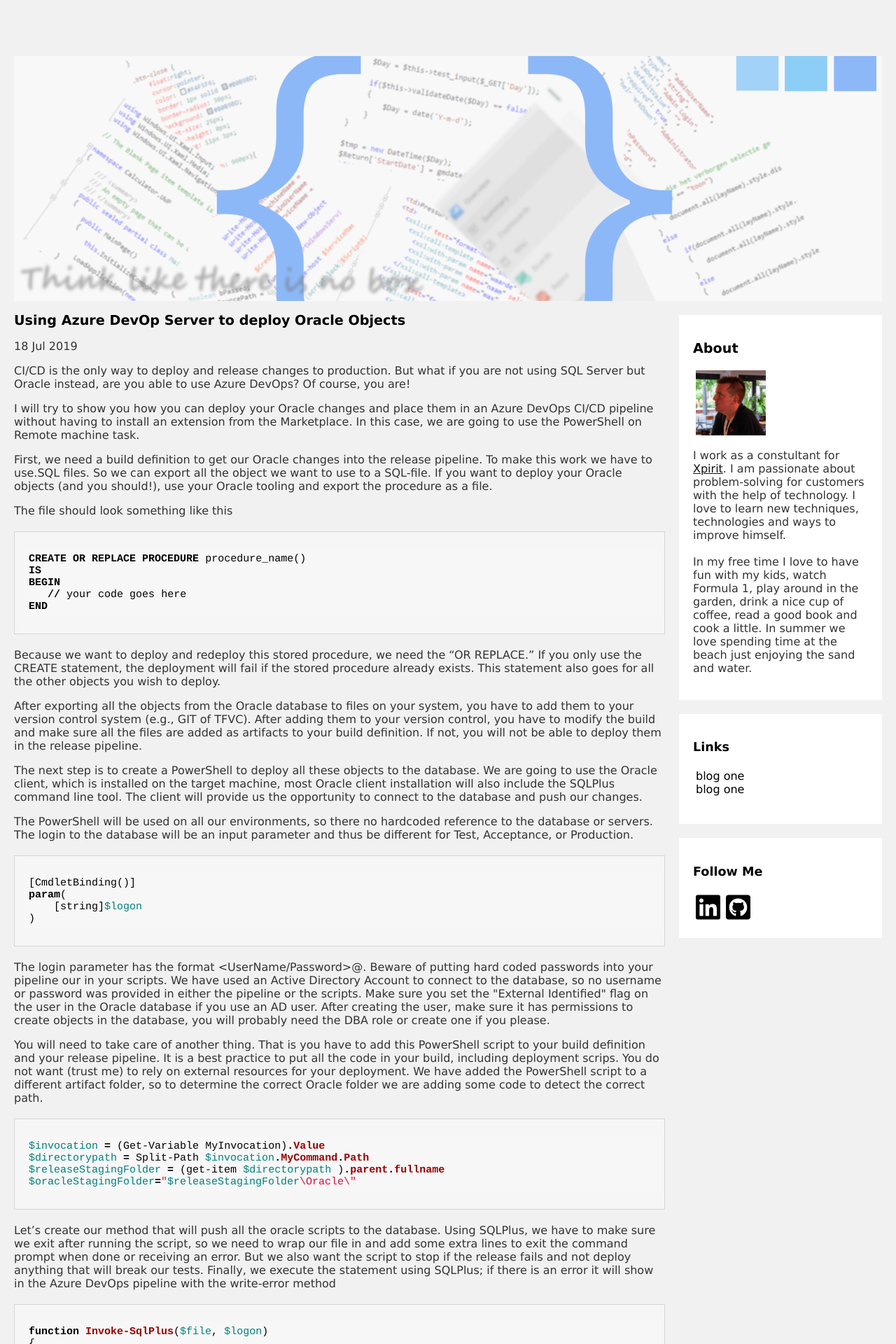
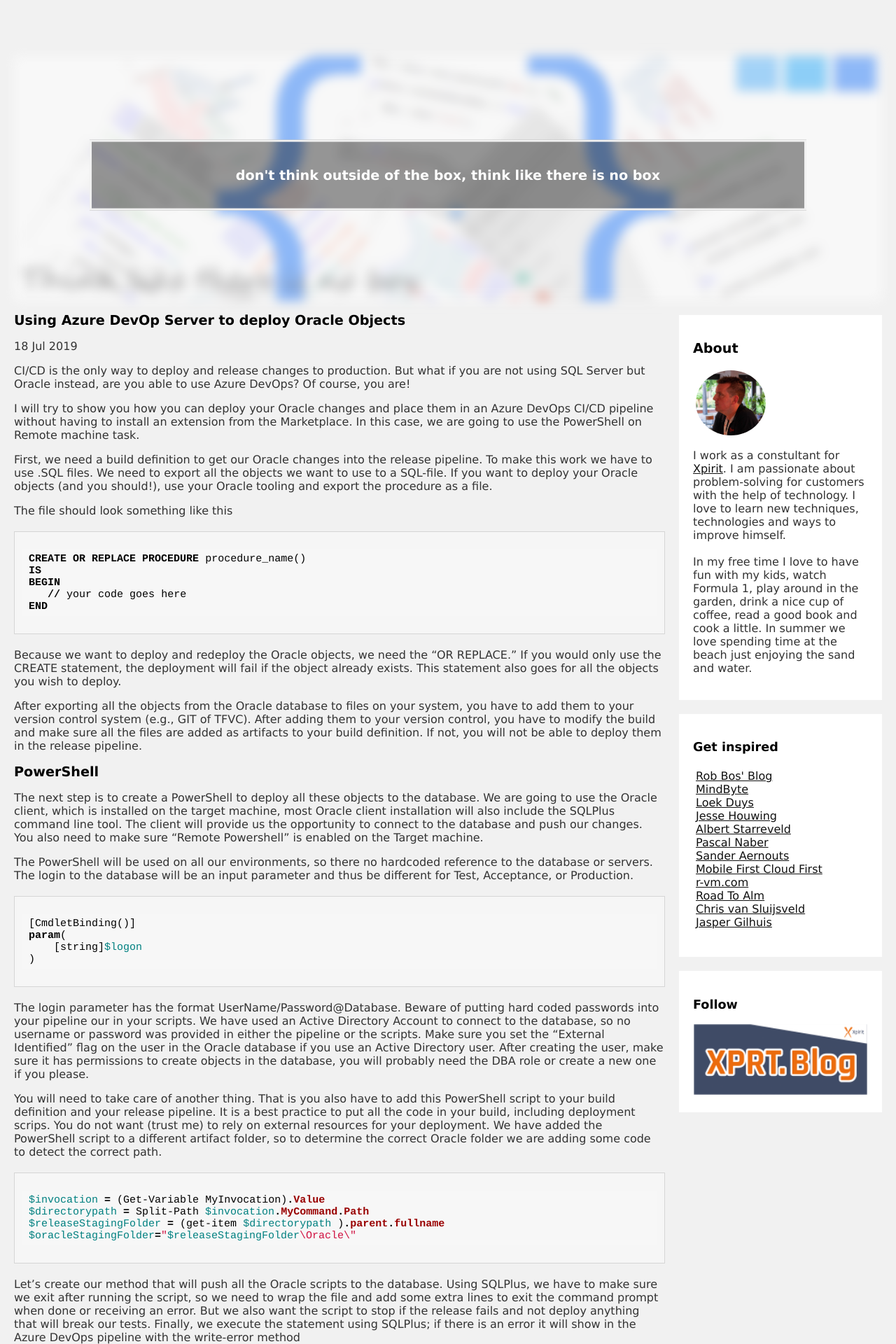
Before and after one commit to arjanvanbekkum/arjanvanbekkum.github.io, a Jekyll site: the page built from _posts/2019-07-18-Using-Azure-DevOps-Server-to-deploy-Oracle-objects.md, in a window 1280 px wide. Shown: the top 1920 px of the page at 70% size. Built offline with Jekyll 4.4.1, drawn with Linux system fonts in a browser that asks for light colours; some of the changed text lies outside the part shown.

Commit message:
update layout

````diff
--- a/_layouts/default.html
+++ b/_layouts/default.html
@@ -8,9 +8,12 @@
 			<link rel="stylesheet" href="https://use.fontawesome.com/releases/v5.7.0/css/all.css" integrity="sha384-lZN37f5QGtY3VHgisS14W3ExzMWZxybE1SJSEsQp9S+oqd12jhcu+A56Ebc1zFSJ" crossorigin="anonymous">
 		</head>
 		<body>
-			<div class="header">
+				<div class="header">
 
-			  </div>
+			  	</div>
+			  	<div class="bg-text">
+					<h2>don't think outside of the box, think like there is no box</h2>
+			    </div>
 
 			  <div class="row">
 				<div class="leftcolumn">
@@ -21,7 +24,7 @@
 				<div class="rightcolumn">
 				  <div class="card">
 					<h2>About</h2>
-					<div class="fakeimg" style="height:100px;"><img src="/images/arjan.jpg" alt="arjan" width="100px"></div>
+					<div class="fakeimg" style="height:100px;"><img src="/images/arjan.jpg" alt="arjan" width="100px" style="border-radius: 50%;"></div>
 					<p>I work as a constultant for <a href="http://www.xpirit.com" alt="xpirit" target="blank">Xpirit</a>. I am passionate about problem-solving for customers with the help of technology.
 						I love to learn new techniques, technologies and ways to improve himself. <br/><br />
 						In my free time I love to have fun with my kids, watch Formula 1, play around in the garden, drink a nice cup of coffee, read a good book and cook a little.
@@ -29,24 +32,34 @@
  						</p>
 				  </div>
 				  <div class="card">
-					<h3>Links</h3>
+					<h3>Get inspired</h3>
 					<ul>
-						<li>blog one</li>
-						<li>blog one</li>
+						<li><a href="https://rajbos.github.io/" alt="Rob Bos" target="_blank">Rob Bos' Blog</a> </li>
+						<li><a href="https://mindbyte.nl/" alt="MindByte" target="_blank">MindByte</a></li>
+						<li><a href="https://loekd.wordpress.com/" alt="Loek Duys" target="_blank">Loek Duys</a></li>
+						<li><a href="https://jessehouwing.net/" alt="Jesse Houwing" target="_blank">Jesse Houwing</a></li>
+						<li><a href="https://medium.com/@abstarreveld" alt="Albert Starreveld" target="_blank">Albert Starreveld</a></li>
+						<li><a href="https://pascalnaber.wordpress.com/" alt="Pascal Naber" target="_blank">Pascal Naber</a></li>
+						<li><a href="https://blog.sanderaernouts.com/" alt="Sander Aernouts" target="_blank">Sander Aernouts</a></li>
+						<li><a href="https://mobilefirstcloudfirst.net/" alt="Mobile First Cloud First" target="_blank">Mobile First Cloud First</a></li>
+						<li><a href="https://r-vm.com/" alt="Reinier van Maanen" target="_blank">r-vm.com</a></li>
+						<li><a href="https://roadtoalm.com/" alt="Rene van Osnabrugge" target="_blank">Road To Alm</a></li>
+						<li><a href="https://blog.sluijsveld.com/" alt="Chris van Sluijsveld" target="_blank">Chris van Sluijsveld</a></li>
+						<li><a href="https://jaspergilhuis.nl/" alt="Jasper Gilhuis" target="_blank">Jasper Gilhuis</a></li>
 					</ul>
 				  </div>
 				  <div class="card follow">
-					<h3>Follow Me</h3>
-					<ul>
-						<li><i class="fab fa-linkedin" style="font-size: 2.5em"></i></li>
-						<li><i class="fab fa-github-square" style="font-size: 2.5em"></i></li>
-					</ul>
+					<h3>Follow</h3>
+					<a href="https://www.xpirit.com/arjan" alt="Lets engage" target="_blank"><img src="/images/xpiritexportblog.png" alt="Xpirit Blog" width="100%" /></a>
 				  </div>
 				</div>
 			  </div>
 
 			  <div class="footer">
-				<h2>Footer</h2>
+					<ul>
+						<li><a href="https://www.linkedin.com/in/arjan-van-bekkum-2336513/" alt="linkedIn" target="_blank"><i class="fab fa-linkedin" style="font-size: 2.5em"></i></a></li>
+						<li><a href="https://github.com/arjanvanbekkum/" alt="GitHub" target="_blank"><i class="fab fa-github-square" style="font-size: 2.5em"></i></a></li>
+					</ul>
 			  </div>
 		</body>
 	</html>
--- a/_posts/2019-07-18-Using-Azure-DevOps-Server-to-deploy-Oracle-objects.md
+++ b/_posts/2019-07-18-Using-Azure-DevOps-Server-to-deploy-Oracle-objects.md
@@ -2,7 +2,7 @@
 layout: post
 title: "Using Azure DevOp Server to deploy Oracle Objects"
 date: 2019-07-18
-summury: "How to deploy your Oracle objects using just powershell and Azure DevOps. By using the Oracle client you will be able to deploy objects and scripts without having to install
+summary: "How to deploy your Oracle objects using just powershell and Azure DevOps. By using the Oracle client you will be able to deploy objects and scripts without having to install
 an exention from the marketplace"
 ---
 CI/CD is the only way to deploy and release changes to production. But what if you are not using SQL Server but Oracle instead, are you able to use Azure DevOps? Of course, you are!
@@ -11,7 +11,7 @@
 I will try to show you how you can deploy your Oracle changes and place them in an Azure DevOps CI/CD pipeline without having to install an extension from the Marketplace. In this case, we are going to use the PowerShell on Remote machine task.
 
 
-First, we need a build definition to get our Oracle changes into the release pipeline. To make this work we have to use.SQL files. So we can export all the object we want to use to a SQL-file. If you want to deploy your Oracle objects (and you should!), use your Oracle tooling and export the procedure as a file.
+First, we need a build definition to get our Oracle changes into the release pipeline. To make this work we have to use .SQL files. We need to export all the objects we want to use to a SQL-file. If you want to deploy your Oracle objects (and you should!), use your Oracle tooling and export the procedure as a file.
 
 
 The file should look something like this
@@ -24,13 +24,14 @@
 END
 ```
 
-Because we want to deploy and redeploy this stored procedure, we need the "OR REPLACE." If you only use the CREATE statement, the deployment will fail if the stored procedure already exists. This statement also goes for all the other objects you wish to deploy.
+Because we want to deploy and redeploy the Oracle objects, we need the "OR REPLACE." If you would only use the CREATE statement, the deployment will fail if the object already exists. This statement also goes for all the objects you wish to deploy.
 
 
 After exporting all the objects from the Oracle database to files on your system, you have to add them to your version control system (e.g., GIT of TFVC). After adding them to your version control, you have to modify the build and make sure all the files are added as artifacts to your build definition. If not, you will not be able to deploy them in the release pipeline.
 
+## PowerShell
 
-The next step is to create a PowerShell to deploy all these objects to the database. We are going to use the Oracle client, which is installed on the target machine, most Oracle client installation will also include the SQLPlus command line tool. The client will provide us the opportunity to connect to the database and push our changes.
+The next step is to create a PowerShell to deploy all these objects to the database. We are going to use the Oracle client, which is installed on the target machine, most Oracle client installation will also include the SQLPlus command line tool. The client will provide us the opportunity to connect to the database and push our changes. You also need to make sure "Remote Powershell" is enabled on the Target machine.
 
 
 The PowerShell will be used on all our environments, so there no hardcoded reference to the database or servers. The login to the database will be an input parameter and thus be different for Test, Acceptance, or Production.
@@ -43,10 +44,10 @@
 )
 ```
 
-The login parameter has the format <UserName/Password>@<Database>. Beware of putting hard coded passwords into your pipeline our in your scripts. We have used an Active Directory Account to connect to the database, so no username or password was provided in either the pipeline or the scripts. Make sure you set the "External Identified" flag on the user in the Oracle database if you use an AD user. After creating the user, make sure it has permissions to create objects in the database, you will probably need the DBA role or create one if you please.
+The login parameter has the format UserName/Password@Database. Beware of putting hard coded passwords into your pipeline our in your scripts. We have used an Active Directory Account to connect to the database, so no username or password was provided in either the pipeline or the scripts. Make sure you set the "External Identified" flag on the user in the Oracle database if you use an Active Directory user. After creating the user, make sure it has permissions to create objects in the database, you will probably need the DBA role or create a new one if you please.
 
 
-You will need to take care of another thing. That is you have to add this PowerShell script to your build definition and your release pipeline. It is a best practice to put all the code in your build, including deployment scrips. You do not want (trust me) to rely on external resources for your deployment. We have added the PowerShell script to a different artifact folder, so to determine the correct Oracle folder we are adding some code to detect the correct path.
+You will need to take care of another thing. That is you also have to add this PowerShell script to your build definition and your release pipeline. It is a best practice to put all the code in your build, including deployment scrips. You do not want (trust me) to rely on external resources for your deployment. We have added the PowerShell script to a different artifact folder, so to determine the correct Oracle folder we are adding some code to detect the correct path.
 
 ```powershell
 $invocation = (Get-Variable MyInvocation).Value
@@ -55,7 +56,7 @@
 $oracleStagingFolder="$releaseStagingFolder\Oracle\"
 ```
 
-Let's create our method that will push all the oracle scripts to the database. Using SQLPlus, we have to make sure we exit after running the script, so we need to wrap our file in and add some extra lines to exit the command prompt when done or receiving an error. But we also want the script to stop if the release fails and not deploy anything that will break our tests. Finally, we execute the statement using SQLPlus; if there is an error it will show in the Azure DevOps pipeline with the write-error method
+Let's create our method that will push all the Oracle scripts to the database. Using SQLPlus, we have to make sure we exit after running the script, so we need to wrap the file and add some extra lines to exit the command prompt when done or receiving an error. But we also want the script to stop if the release fails and not deploy anything that will break our tests. Finally, we execute the statement using SQLPlus; if there is an error it will show in the Azure DevOps pipeline with the write-error method
 
 ```powershell
 function Invoke-SqlPlus($file, $logon)
@@ -107,8 +108,9 @@
 Execute-Scripts $oracleStagingFolder $logon
 ```
 
-Now we have created the PowerShell to deploy the Oracle changes there are two more problems we need to solve. The first thing we need is an extra script which compiles all the invalid objects in the schema. Objects will go invalid if you deploy them in the wrong order. I sure did not want to make a hardcoded list of the correct order of objects.  A schema compile does figure out the correct order and make the invalid objects valid again.
+Now we have created the PowerShell to deploy the Oracle changes there are two more problems we need to solve. The first thing we need is an extra script which compiles all the invalid objects in the schema. Objects will go invalid if you deploy them in the wrong order. I sure did not want to make a hardcoded list of the correct order of objects. A schema compile does figure out the correct order and make the invalid objects valid again.
 
+## Oracle scripts
 
 In the root Oracle folder, I have added a SQL file with just one line, to compile all the objects within the schema. Because it is in the root folder, it will be executed after all the objects are deployed.
 
@@ -141,7 +143,6 @@
 /
 ```
 
-In Azure DevOps add the "Powershell on Remote Machine" task to the release pipeline and make sure you copy all the files from the Azure DevOps server to the server containing the Oracle Client. Set the correct path in the PowerShell tasks and your almost done. The last step is to add the PowerShell script to your build and release pipelines, create scripts for Oracle objects and scripts for modifying existing objects, and you are all done!
-
+In Azure DevOps add the "Powershell on Remote Machine" task to the release pipeline and make sure you copy all the files from the Azure DevOps server to the server containing the Oracle Client. Set the correct path in the PowerShell tasks and your almost done. The last step is to add the logon as a parameter in the Powershell task and you are all done!
 
 Have fun!
--- a/css/main.css
+++ b/css/main.css
@@ -5,19 +5,18 @@
     background: #f1f1f1;
 }
 
-footer ul {
+.footer ul {
     padding: 0px;
     list-style: none;
     font-weight: bold;
     font-size: .8em
 }
-footer ul li {
+.footer ul li {
     display: inline;
     margin-right: 20px;
 }
-footer {
+.footer {
   border-top: 2px solid #d5d5d5;
-  font-size: .8em;
   background-color: white;
   padding: 14px 16px;
 }
@@ -47,6 +46,10 @@
 
 ul.posts li {
     list-style: none;
+}
+
+ul.post {
+  padding-inline-start: 0px;
 }
 
 nav {
@@ -125,8 +128,29 @@
     background-size: cover;
     background-repeat: no-repeat;
     background-position: center;
+    /* Add the blur effect */
+    filter: blur(8px);
+    -webkit-filter: blur(8px);
 
   }
+
+
+  /* Position text in the middle of the page/image */
+.bg-text {
+  background-color: rgb(0,0,0); /* Fallback color */
+  background-color: rgba(0,0,0, 0.4); /* Black w/opacity/see-through */
+  color: white;
+  font-weight: bold;
+  border: 3px solid #f1f1f1;
+  position: absolute;
+  top: 250px;
+  left: 50%;
+  transform: translate(-50%, -50%);
+  z-index: 2;
+  width: 80%;
+  padding: 20px;
+  text-align: center;
+}
 
   /* Create two unequal columns that floats next to each other */
   /* Left column */
@@ -165,7 +189,7 @@
   /* Footer */
   .footer {
     padding: 20px;
-    text-align: center;
+    text-align: left;
     background: #ddd;
     margin-top: 20px;
   }
--- a/index.html
+++ b/index.html
@@ -1,13 +1,13 @@
 ---
 layout: default
-title: Home
+title: Arjans Blog
 ---
 <ul class="posts">
 		{% for post in site.posts %}
  			<div class="card">
           		<h3>{{ post.title }}</h3>
 				<h5>{{ post.date | date_to_string }}</h5>
-				<p>{{ post.summury }}</p>
+				<p>{{ post.summary }}</p>
 				<a href="{{ post.url }}" title="{{ post.title }}">read more..</a>
 			</div>
 	  {% endfor %}
````
Also changed, not shown: other parts of _posts/2019-07-18-Using-Azure-DevOps-Server-to-deploy-Oracle-objects.md (+2 -2 lines), images/xpiritexportblog.png (added).
